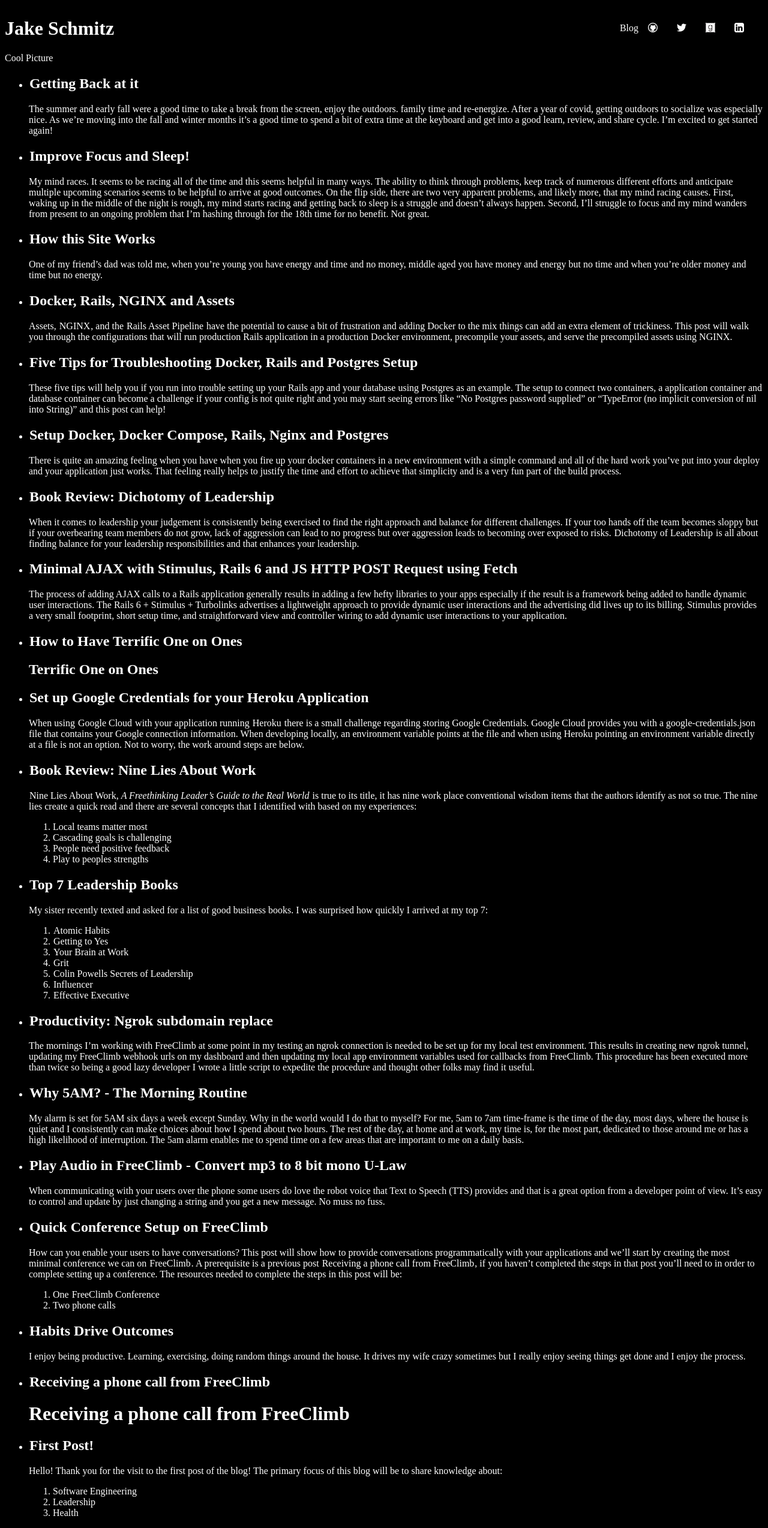
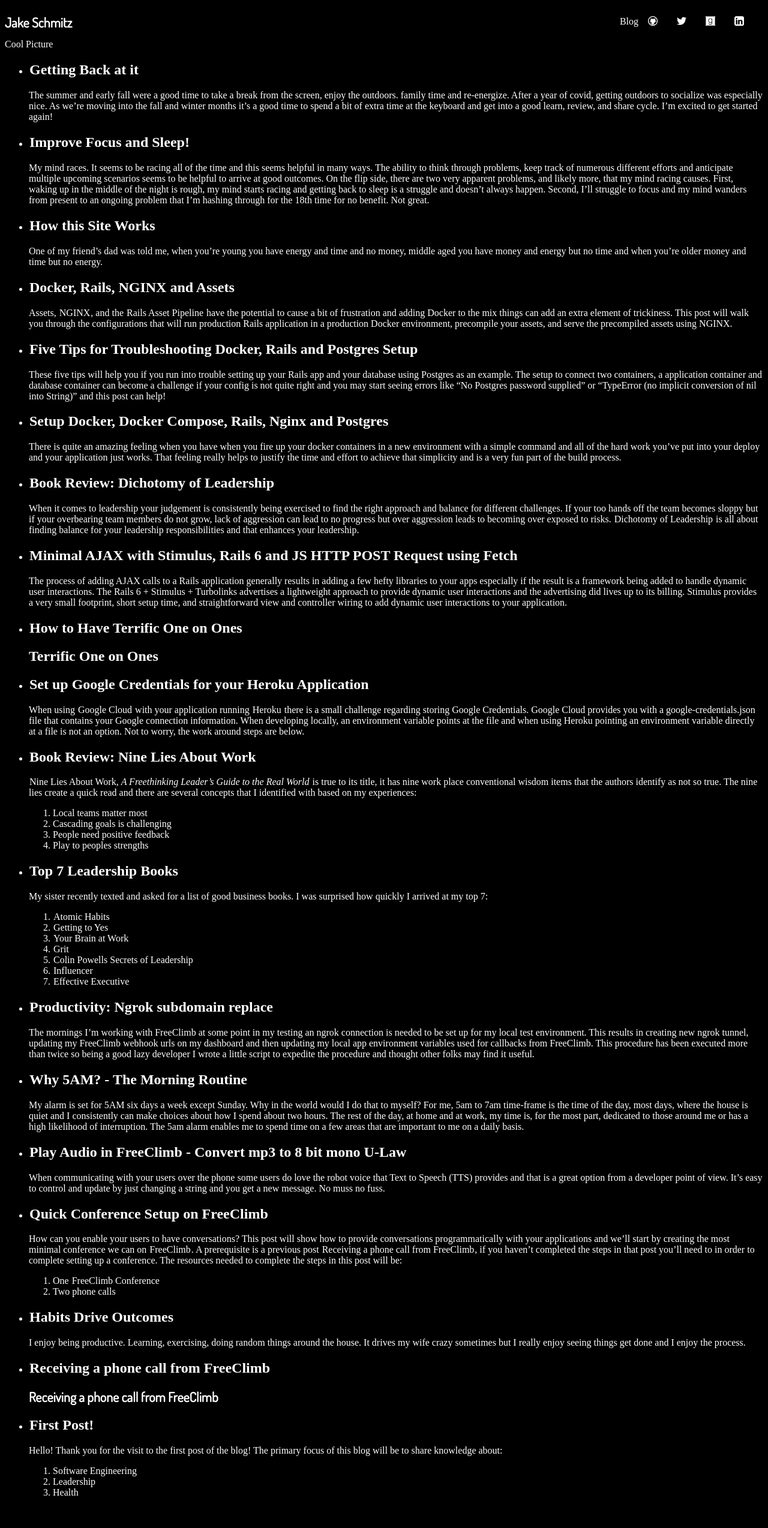
Before and after one commit to jschmitz/blog, a Jekyll site: the page built from index.html, in a window 1280 px wide. Shown: the whole page at 60% size. Built offline with Jekyll 4.4.1, drawn with Linux system fonts in a browser that asks for light colours; after the commit the page ends 2514 px from its top, so only the background shows below that.

Commit message:
Update h1 font to Dosis

```diff
--- a/_layouts/default.html
+++ b/_layouts/default.html
@@ -3,6 +3,7 @@
   <head>
     <title>Jake Schmitz</title>
     <link rel="stylesheet" href="{{ '/assets/css/main.css' | relative_url }}" />
+    <link href='https://fonts.googleapis.com/css?family=Dosis' rel='stylesheet'>
   </head>
   <body>
     <div class="main">
--- a/assets/css/main.scss
+++ b/assets/css/main.scss
@@ -4,6 +4,11 @@
 ---
 
 @import "typography";
+
+h1 {
+  font-family: 'Dosis';
+  font-size: 22px;
+}
 
 .content {
   width: 45rem;
```
